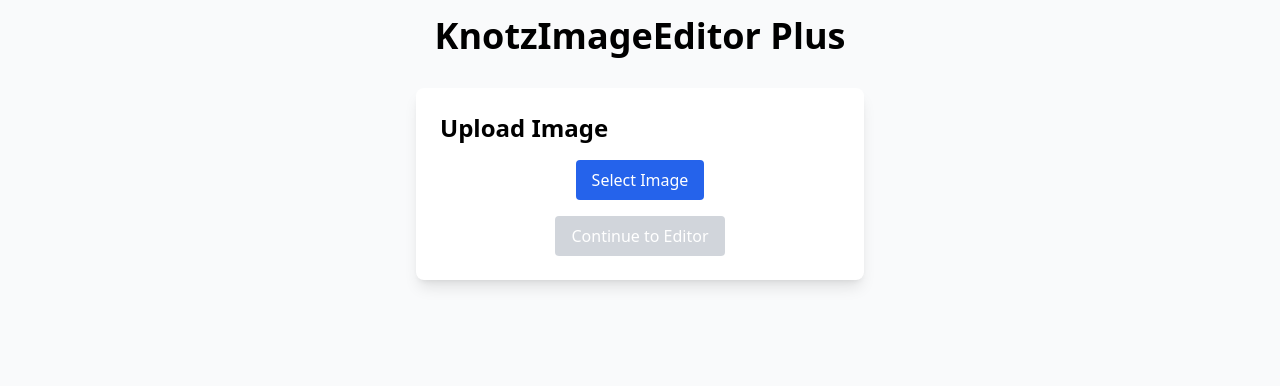
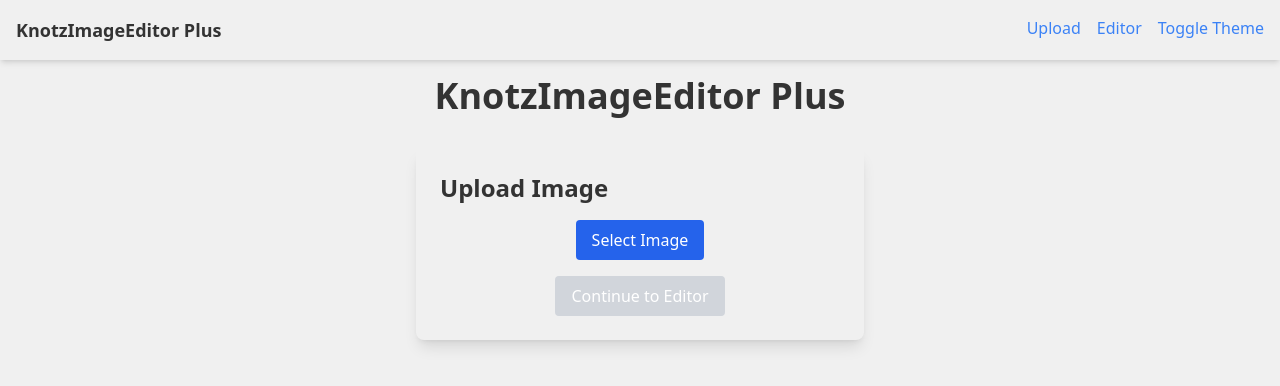
Before and after one commit to KnotEnvy/KnotzImageEditorPlus, a React app: page / in a window 1280 px wide. Shown: the top 386 px of the page. Built offline with nearby package versions, Linux system fonts and the light colour scheme.

Commit message:
UI improved, dark mode toggle added

```diff
--- a/package.json
+++ b/package.json
@@ -9,6 +9,7 @@
         "react": "^17.0.2",
         "react-dom": "^17.0.2",
         "react-router-dom": "^5.2.0",
+        "react-spinners": "^0.13.8",
         "tailwindcss": "^3.3.3"
     },
     "scripts": {
--- /dev/null
+++ b/src/components/ThemeContext.jsx
@@ -0,0 +1,29 @@
+import React, { useState, useEffect, createContext, useContext } from 'react';
+
+const ThemeContext = createContext();
+
+export const ThemeProvider = ({ children }) => {
+  const [theme, setTheme] = useState('light');
+
+  useEffect(() => {
+    const currentTheme = localStorage.getItem('theme') || 'light';
+    setTheme(currentTheme);
+  }, []);
+
+  useEffect(() => {
+    document.body.className = theme; // Set the class name on the body element
+    localStorage.setItem('theme', theme);
+  }, [theme]);
+
+  const toggleTheme = () => {
+    setTheme(theme === 'light' ? 'dark' : 'light');
+  };
+
+  return (
+    <ThemeContext.Provider value={{ theme, toggleTheme }}>
+      {children}
+    </ThemeContext.Provider>
+  );
+};
+
+export const useTheme = () => useContext(ThemeContext);
--- a/src/components/app.jsx
+++ b/src/components/app.jsx
@@ -2,13 +2,14 @@ import React from 'react';
 import { BrowserRouter as Router, Route, Switch } from 'react-router-dom';
 import ImageUpload from './image_upload';
 import ImageEditor from './image_editor';
-
-
+import { ThemeProvider, useTheme } from './ThemeContext';
 
 function App() {
   return (
-    <div className="bg-gray-50 min-h-screen">
+    <ThemeProvider>
+      <div className="card-slide-in min-h-screen">
         <Router>
+          <Header />
           <div className="container mx-auto p-4">
             <h1 className="text-4xl font-bold mb-8 text-center">KnotzImageEditor Plus</h1>
             <Switch>
@@ -18,6 +19,26 @@ function App() {
           </div>
         </Router>
       </div>
+    </ThemeProvider>
+  );
+}
+
+function Header() {
+  const { toggleTheme } = useTheme(); // Get the toggleTheme function here
+
+  return (
+    <header className="container mx-auto p-4 shadow-md">
+      <nav className="flex justify-between">
+        <a href="/" className="text-lg font-bold">KnotzImageEditor Plus</a>
+        <div>
+          <a href="/" className="text-blue-500 hover:text-blue-700 mr-4">Upload</a>
+          <a href="/editor" className="text-blue-500 hover:text-blue-700 mr-4">Editor</a>
+          <button onClick={toggleTheme} className="text-blue-500 hover:text-blue-700">
+            Toggle Theme
+          </button>
+        </div>
+      </nav>
+    </header>
   );
 }
 
--- a/src/components/image_editor.jsx
+++ b/src/components/image_editor.jsx
@@ -3,6 +3,7 @@ import { useLocation } from 'react-router-dom';
 import { processImage } from '../api/api';
 import RotationControl from './RotationControl';
 import ResolutionControl from './ResolutionControl';
+import { BarLoader } from 'react-spinners';
 
 function ImageEditor() {
   const location = useLocation();
@@ -11,31 +12,37 @@ function ImageEditor() {
   const [processedImage, setProcessedImage] = useState(null);
   // Add rotation state
   const [rotation, setRotation] = useState(0); // Angle in degrees
+  const [loading, setLoading] = useState(false);
 
 
   const handleAdjustResolution = async () => {
+    setLoading(true);
     const options = { resolution };
     const result = await processImage(imageFile, options);
     setProcessedImage(result.image);
+    setLoading(false);
   };
   const handleApplyEdits = async () => {
+    setLoading(true);
     const options = { resolution, rotation }; // Include rotation
     const result = await processImage(imageFile, options);
     setProcessedImage(result.image);
+    setLoading(false);
   };
     // Extract filename from processed image URL
     const filename = processedImage ? processedImage.split('/').pop() : '';
 
   return (
-    <div className="bg-white shadow-lg rounded-lg p-6 mx-auto w-full max-w-3xl">
-      <h2 className="text-2xl font-semibold mb-4">Image Editor</h2>
+    <div className="card-slide-in shadow-lg rounded-lg p-6 mx-auto w-full max-w-3xl">
+      {loading && <BarLoader color="#4A90E2" />}
+      <h2 className="card-slide-in text-2xl font-semibold mb-4">Image Editor</h2>
       <div className="grid grid-cols-1 md:grid-cols-2 gap-4">
         <div className="flex flex-col items-center">
-          <h3 className="text-xl font-medium mb-2">Original Image</h3>
+          <h3 className="card-slide-in text-xl font-medium mb-2">Original Image</h3>
           <img src={URL.createObjectURL(imageFile)} alt="Uploaded" className="h-64 object-cover rounded" />
         </div>
         {processedImage && (
-          <div className="flex flex-col items-center">
+          <div className="card-slide-in flex flex-col items-center">
             <h3 className="text-xl font-medium mb-2">Processed Image</h3>
             <img src={processedImage} alt="Processed" className="h-64 object-cover rounded" />
             <a href={`http://localhost:8000/download/${filename}`} download className="mt-2 text-blue-500">
@@ -44,7 +51,7 @@ function ImageEditor() {
           </div>
         )}
       </div>
-      <div className="mt-4 flex flex-col items-center md:flex-row md:justify-between bg-gray-100 hover:bg-gray-200 p-2 rounded shadow-lg">
+      <div className="card-slide-in mt-4 flex flex-col items-center md:flex-row md:justify-between bg-gray-100 hover:bg-gray-200 p-2 rounded shadow-lg">
         <div className="flex items-center">
             <ResolutionControl value={resolution} onChange={setResolution} />
         </div>
@@ -55,7 +62,7 @@ function ImageEditor() {
             Adjust Resolution
         </button>
         </div>
-        <div className="mt-4 flex flex-col items-center md:flex-row md:justify-between bg-gray-100 hover:bg-gray-200 p-2 rounded shadow-lg">
+        <div className="card-slide-in mt-4 flex flex-col items-center md:flex-row md:justify-between bg-gray-100 hover:bg-gray-200 p-2 rounded shadow-lg">
             <div className="flex items-center">
                 <RotationControl value={rotation} onChange={setRotation} />
             </div>
--- a/src/components/image_upload.jsx
+++ b/src/components/image_upload.jsx
@@ -15,8 +15,8 @@ function ImageUpload() {
   };
 
   return (
-    <div className="bg-white shadow-lg rounded-lg p-6 mx-auto w-full max-w-md">
-      <h2 className="text-2xl font-semibold mb-4">Upload Image</h2>
+    <div className="shadow-lg rounded-lg p-6 mx-auto w-full max-w-md">
+      <h2 className="card-slide-in text-2xl font-semibold mb-4">Upload Image</h2>
       <div className="flex flex-col items-center">
         <label className="cursor-pointer bg-blue-600 text-white px-4 py-2 rounded hover:bg-green-400">
           <input
@@ -28,17 +28,18 @@ function ImageUpload() {
           Select Image
         </label>
         {imageFile && (
-          <div className="mt-4">
-            <img
-              src={URL.createObjectURL(imageFile)}
-              alt="Preview"
-              className="h-32 w-32 object-cover rounded"
-            />
-          </div>
+          <div className="card-slide-in mt-4 bg-gray-100 p-2 rounded flex justify-center items-center" style={{ width: '300px', height: '300px' }}>
+          {imageFile ? (
+            <img src={URL.createObjectURL(imageFile)} alt="Preview" className="object-cover rounded" />
+          ) : (
+            <span className="text-gray-400">Preview</span>
+          )}
+        </div>
+
         )}
         <button
           onClick={handleImageUpload}
-          className="mt-4 bg-green-500 hover:bg-green-700 text-white px-4 py-2 rounded disabled:bg-gray-300"
+          className="card-slide-in mt-4 bg-green-500 hover:bg-green-700 text-white px-4 py-2 rounded disabled:bg-gray-300"
           disabled={!imageFile}
         >
           Continue to Editor
--- a/src/styles/main.css
+++ b/src/styles/main.css
@@ -6,3 +6,52 @@
 button {
     transition: background-color 0.5s ease;
   }
+
+  .card-entrance {
+    opacity: 0;
+    transform: translateY(-10px);
+    transition: opacity 0.5s ease, transform 0.5s ease;
+  }
+
+  .card-entrance.active {
+    opacity: 1;
+    transform: translateY(0);
+  }
+
+  /* Light Theme */
+body.light {
+  --background-color: #f0f0f0;
+  --text-color: #333333;
+  --card-background-color: #ffffff;
+  /* Add other variables as needed */
+}
+
+/* Dark Theme */
+body.dark {
+  --background-color: #333333;
+  --text-color: #f0f0f0;
+  --card-background-color: #444444;
+  /* Add other variables as needed */
+}
+
+/* Apply the variables */
+body {
+  background-color: var(--background-color);
+  color: var(--text-color);
+  transition: background-color 0.5s ease, color 1s ease;
+}
+
+  @keyframes slideIn {
+    from {
+      opacity: 0;
+      transform: translateX(-30px);
+    }
+    to {
+      opacity: 1;
+      transform: translateX(0);
+    }
+  }
+
+  .card-slide-in {
+    animation: slideIn 1s ease;
+  }
```
Also changed, not shown: 1 other file (tests, documents, lock files or other folders). Lines whose indentation alone changed are shown as unchanged.
